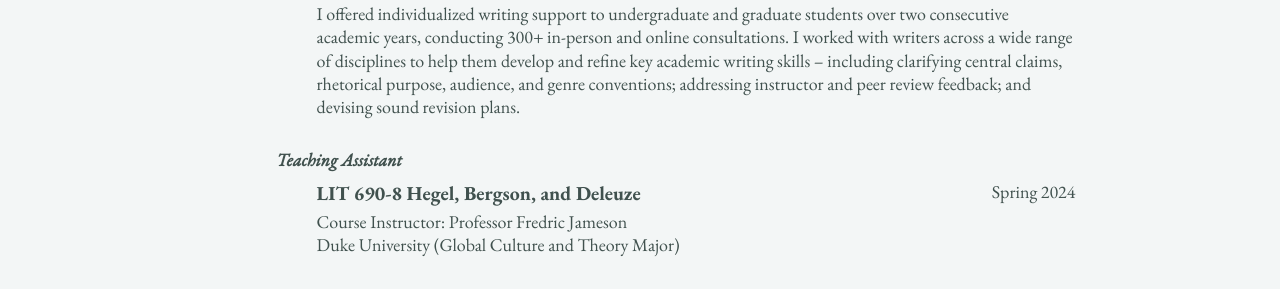
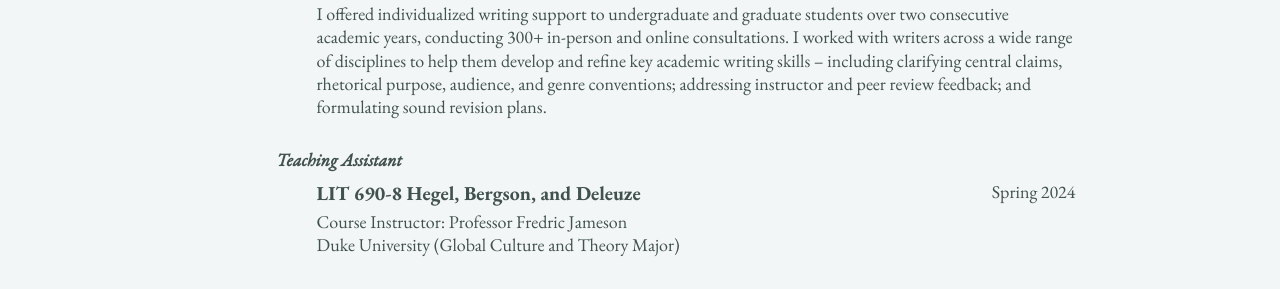
Before and after one commit to epujol90/epujol90.github.io, a Jekyll site: the page built from _pages/cv-json.md, in a window 1280 px wide and 900 px high, scrolled down 5956 px. Shown: the part 258-547 px from the top of the window. Built offline with Jekyll 4.4.1, drawn with Linux system fonts in a browser that asks for light colours; a script bundle is joined from its source files by our own code; library files that are not in the unit come from our copies.

Commit message:
Update cv.json

```diff
--- a/_data/cv.json
+++ b/_data/cv.json
@@ -349,7 +349,7 @@
       "institution": "",
       "date": "August 2023 - May 2025",
       "role": "",
-      "description": "I offered individualized writing support to undergraduate and graduate students over two consecutive academic years, conducting 300+ in-person and online consultations. I worked with writers across a wide range of disciplines to help them develop and refine key academic writing skills – including clarifying central claims, rhetorical purpose, audience, and genre conventions; addressing instructor and peer review feedback; and devising sound revision plans.",
+      "description": "I offered individualized writing support to undergraduate and graduate students over two consecutive academic years, conducting 300+ in-person and online consultations. I worked with writers across a wide range of disciplines to help them develop and refine key academic writing skills – including clarifying central claims, rhetorical purpose, audience, and genre conventions; addressing instructor and peer review feedback; and formulating sound revision plans.",
       "category": "Writing Consultant"
     },
     {
```
